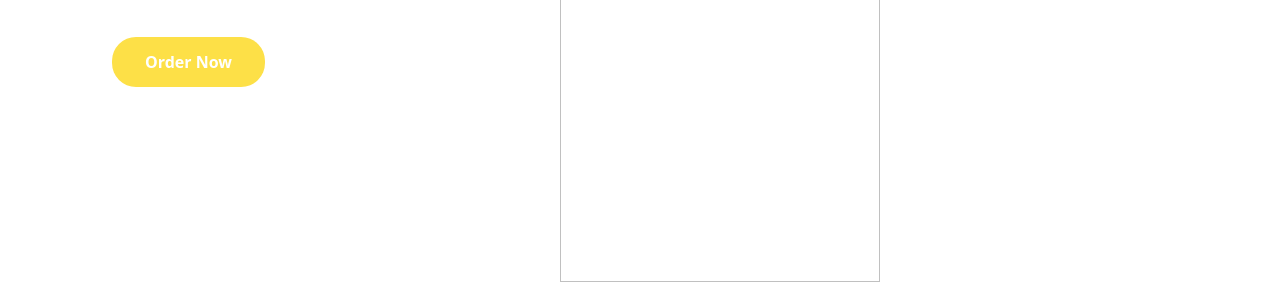
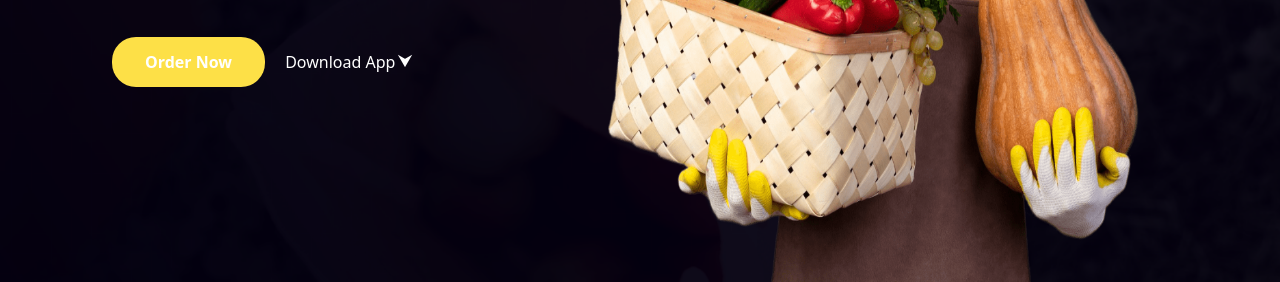
Before and after one commit to aneeshack/tailwind-grocery, a plain HTML site: page index.html in a window 1280 px wide. Shown: the part 518-800 px from the top of the page. Drawn offline with nearby package versions, Linux system fonts and the light colour scheme; the site is published under a folder, as on GitHub Pages, so addresses that start at the root find nothing.

Commit message:
corrected

```diff
--- a/index.html
+++ b/index.html
@@ -7,7 +7,7 @@
     <script src="https://cdn.tailwindcss.com"></script>
 </head>
 <body>
-    <div class=" min-h-screen  bg-[url('/images/Image.png')] bg-center bg-cover px-28 py-5 text-white relative">
+    <div class=" min-h-screen  bg-[url('images/Image.png')] bg-center bg-cover px-28 py-5 text-white relative">
         <nav class="flex items-center ">
             <img src="images/logo.png" class="w-40 cursor-pointer" >
             <ul class="flex-1 text-center ">
@@ -26,7 +26,7 @@
                 <a href="#"> Download App <span class="text-lg inline-block rotate-90">&#11166;</span></a>
             </div>
         </div>
-        <img src="/images/grocery-image.png" class="w-fit h-[90vh] xl:w-1/2 xl:absolute bottom-0 right-20 mt-5">
+        <img src="images/grocery-image.png" class="w-fit h-[90vh] xl:w-1/2 xl:absolute bottom-0 right-20 mt-5">
     </div>
 </body>
 </html>
```
